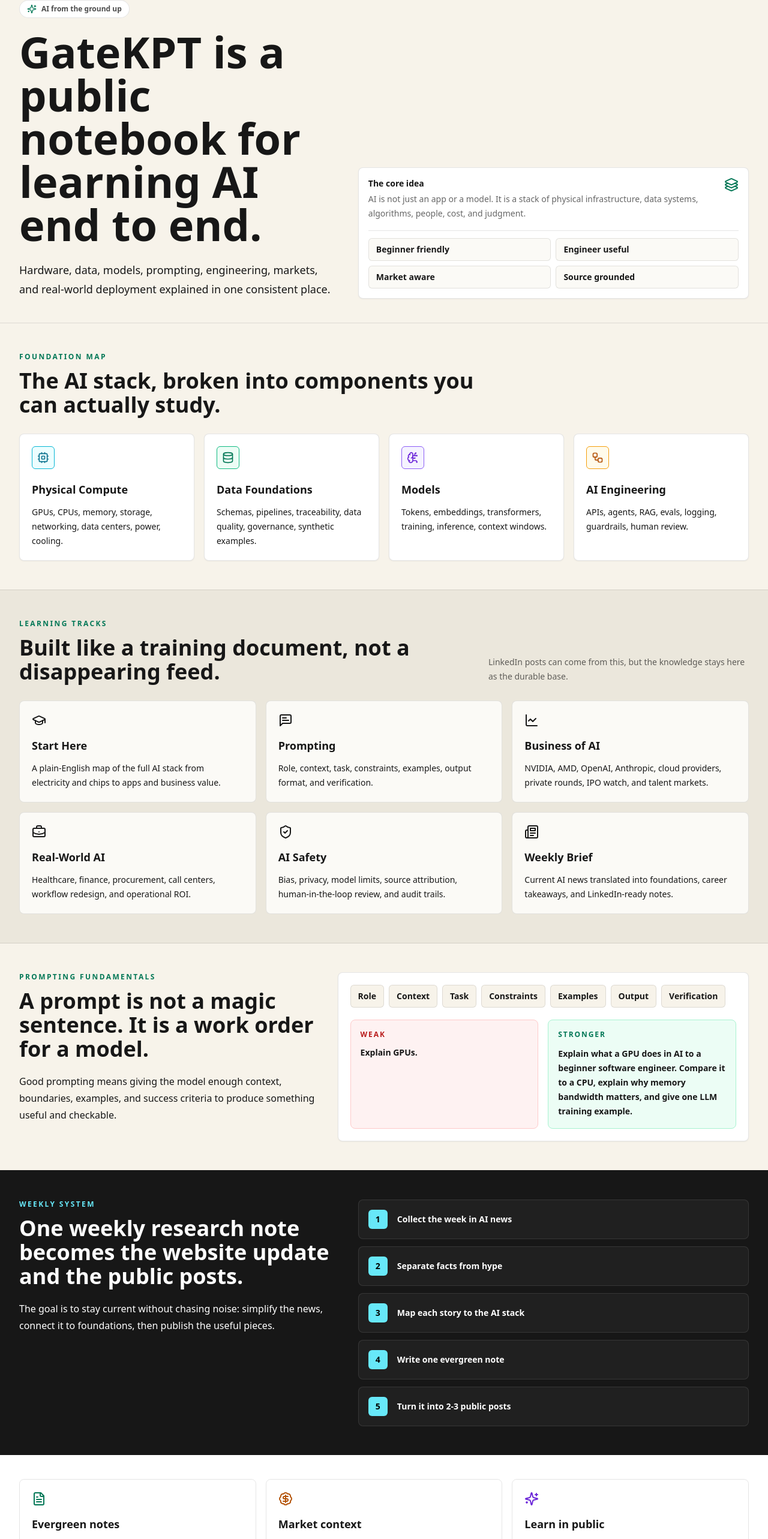
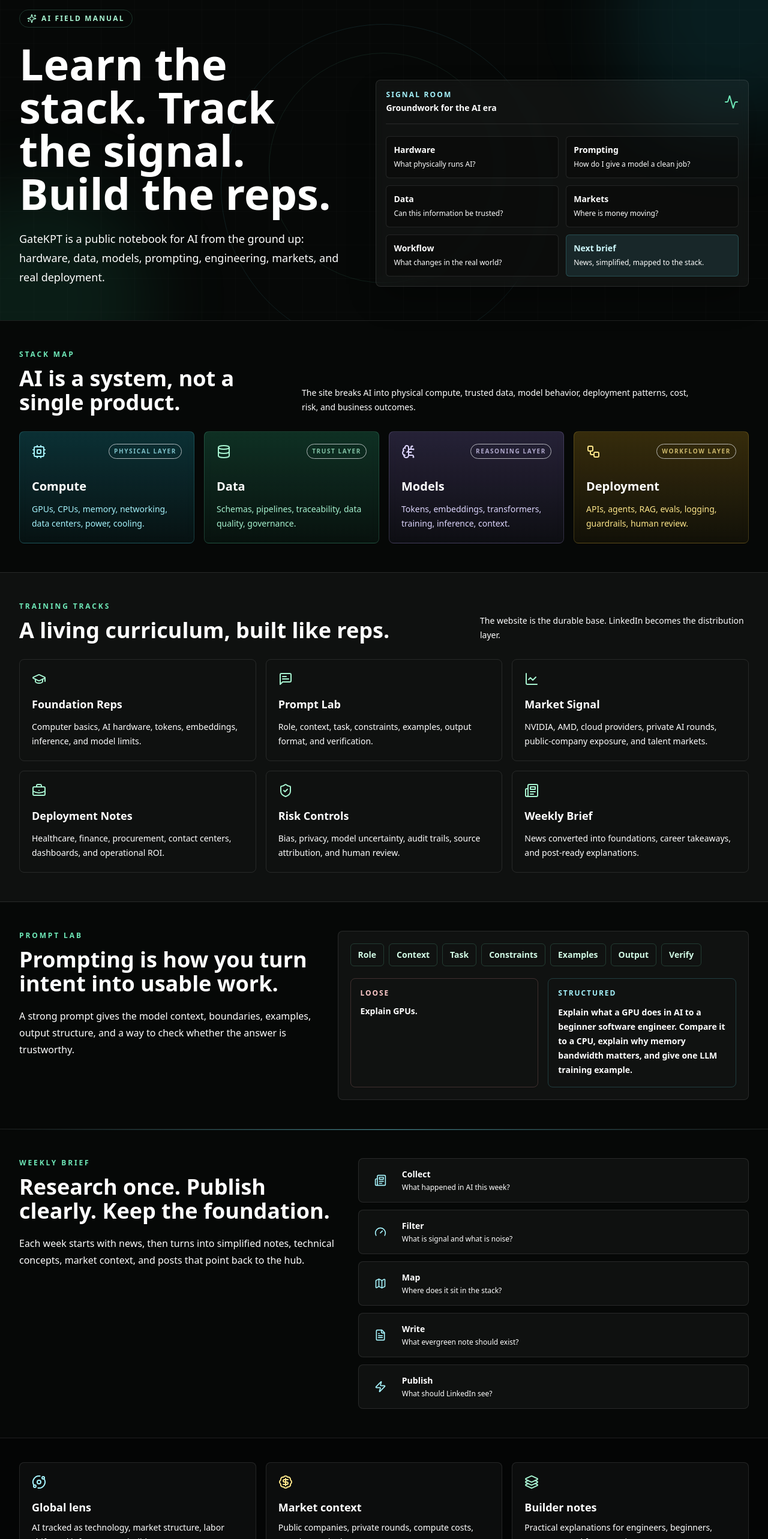
Before and after one commit to marcelozap/gateKPT, a Next.js app: page / in a window 1280 px wide. Shown: the part 85-2651 px from the top of the page at 60% size. Built offline with nearby package versions, Linux system fonts and the light colour scheme; no server answers.

Commit message:
Refine GateKPT visual direction

```diff
--- a/src/gatekpt/GatekptLanding.tsx
+++ b/src/gatekpt/GatekptLanding.tsx
@@ -2,201 +2,232 @@
 
 import { motion } from "framer-motion";
 import {
+  Activity,
   BadgeDollarSign,
   BrainCircuit,
   BriefcaseBusiness,
   Cpu,
   Database,
   FileText,
+  Gauge,
   GraduationCap,
   Layers3,
   LineChart,
+  Map,
   MessageSquareText,
   Newspaper,
+  Orbit,
   ShieldCheck,
   Sparkles,
   Workflow,
+  Zap,
 } from "lucide-react";
 
 const stackLayers = [
   {
-    title: "Physical Compute",
-    subtitle: "GPUs, CPUs, memory, storage, networking, data centers, power, cooling.",
+    title: "Compute",
+    signal: "Physical layer",
+    subtitle: "GPUs, CPUs, memory, networking, data centers, power, cooling.",
     icon: Cpu,
-    accent: "border-cyan-500 bg-cyan-50 text-cyan-700",
+    tint: "from-cyan-400/20 to-cyan-400/5 text-cyan-200 border-cyan-300/20",
   },
   {
-    title: "Data Foundations",
-    subtitle: "Schemas, pipelines, traceability, data quality, governance, synthetic examples.",
+    title: "Data",
+    signal: "Trust layer",
+    subtitle: "Schemas, pipelines, traceability, data quality, governance.",
     icon: Database,
-    accent: "border-emerald-500 bg-emerald-50 text-emerald-700",
+    tint: "from-emerald-400/20 to-emerald-400/5 text-emerald-200 border-emerald-300/20",
   },
   {
     title: "Models",
-    subtitle: "Tokens, embeddings, transformers, training, inference, context windows.",
+    signal: "Reasoning layer",
+    subtitle: "Tokens, embeddings, transformers, training, inference, context.",
     icon: BrainCircuit,
-    accent: "border-violet-500 bg-violet-50 text-violet-700",
+    tint: "from-violet-400/20 to-violet-400/5 text-violet-200 border-violet-300/20",
   },
   {
-    title: "AI Engineering",
+    title: "Deployment",
+    signal: "Workflow layer",
     subtitle: "APIs, agents, RAG, evals, logging, guardrails, human review.",
     icon: Workflow,
-    accent: "border-amber-500 bg-amber-50 text-amber-700",
+    tint: "from-amber-400/20 to-amber-400/5 text-amber-200 border-amber-300/20",
   },
 ];
 
 const learningTracks = [
   {
-    title: "Start Here",
-    detail: "A plain-English map of the full AI stack from electricity and chips to apps and business value.",
+    title: "Foundation Reps",
+    detail: "Computer basics, AI hardware, tokens, embeddings, inference, and model limits.",
     icon: GraduationCap,
   },
   {
-    title: "Prompting",
+    title: "Prompt Lab",
     detail: "Role, context, task, constraints, examples, output format, and verification.",
     icon: MessageSquareText,
   },
   {
-    title: "Business of AI",
-    detail: "NVIDIA, AMD, OpenAI, Anthropic, cloud providers, private rounds, IPO watch, and talent markets.",
+    title: "Market Signal",
+    detail: "NVIDIA, AMD, cloud providers, private AI rounds, public-company exposure, and talent markets.",
     icon: LineChart,
   },
   {
-    title: "Real-World AI",
-    detail: "Healthcare, finance, procurement, call centers, workflow redesign, and operational ROI.",
+    title: "Deployment Notes",
+    detail: "Healthcare, finance, procurement, contact centers, dashboards, and operational ROI.",
     icon: BriefcaseBusiness,
   },
   {
-    title: "AI Safety",
-    detail: "Bias, privacy, model limits, source attribution, human-in-the-loop review, and audit trails.",
+    title: "Risk Controls",
+    detail: "Bias, privacy, model uncertainty, audit trails, source attribution, and human review.",
     icon: ShieldCheck,
   },
   {
     title: "Weekly Brief",
-    detail: "Current AI news translated into foundations, career takeaways, and LinkedIn-ready notes.",
+    detail: "News converted into foundations, career takeaways, and post-ready explanations.",
     icon: Newspaper,
   },
 ];
 
-const promptSteps = [
-  "Role",
-  "Context",
-  "Task",
-  "Constraints",
-  "Examples",
-  "Output",
-  "Verification",
-];
+const promptSteps = ["Role", "Context", "Task", "Constraints", "Examples", "Output", "Verify"];
 
-const weeklyFlow = [
-  "Collect the week in AI news",
-  "Separate facts from hype",
-  "Map each story to the AI stack",
-  "Write one evergreen note",
-  "Turn it into 2-3 public posts",
+const fieldNotes = [
+  ["Hardware", "What physically runs AI?"],
+  ["Prompting", "How do I give a model a clean job?"],
+  ["Data", "Can this information be trusted?"],
+  ["Markets", "Where is money moving?"],
+  ["Workflow", "What changes in the real world?"],
 ];
 
 function SectionLabel({ children }: { children: React.ReactNode }) {
   return (
-    <p className="text-xs font-black uppercase tracking-[0.2em] text-emerald-700">
+    <p className="text-xs font-black uppercase tracking-[0.24em] text-emerald-300">
       {children}
     </p>
   );
 }
 
+function SignalGrid() {
+  return (
+    <div className="pointer-events-none absolute inset-0 overflow-hidden">
+      <div className="absolute inset-0 bg-[linear-gradient(rgba(255,255,255,0.055)_1px,transparent_1px),linear-gradient(90deg,rgba(255,255,255,0.055)_1px,transparent_1px)] bg-[size:56px_56px] opacity-30" />
+      <div className="absolute left-1/2 top-20 h-[34rem] w-[34rem] -translate-x-1/2 rounded-full border border-cyan-300/10" />
+      <div className="absolute left-1/2 top-32 h-[24rem] w-[24rem] -translate-x-1/2 rounded-full border border-emerald-300/10" />
+      <div className="absolute right-[-8rem] top-[-8rem] h-96 w-96 rounded-full bg-cyan-400/10 blur-3xl" />
+      <div className="absolute bottom-[-10rem] left-[-8rem] h-96 w-96 rounded-full bg-emerald-400/10 blur-3xl" />
+    </div>
+  );
+}
+
 export function GatekptLanding() {
   return (
-    <main className="min-h-screen bg-[#f7f3ea] text-[#171717]">
-      <section className="border-b border-black/10 bg-[#f7f3ea] px-4 py-10 sm:px-6 lg:px-8">
-        <div className="mx-auto grid max-w-7xl gap-8 lg:grid-cols-[0.9fr_1.1fr] lg:items-end">
+    <main className="min-h-screen overflow-hidden bg-[#060807] text-white">
+      <section className="relative border-b border-white/10 px-4 py-10 sm:px-6 lg:px-8 lg:py-14">
+        <SignalGrid />
+        <div className="relative mx-auto grid max-w-7xl gap-8 lg:grid-cols-[0.95fr_1.05fr] lg:items-end">
           <motion.div
-            initial={{ opacity: 0, y: 12 }}
+            initial={{ opacity: 0, y: 14 }}
             animate={{ opacity: 1, y: 0 }}
-            transition={{ duration: 0.45, ease: "easeOut" }}
+            transition={{ duration: 0.5, ease: "easeOut" }}
           >
-            <div className="mb-5 inline-flex items-center gap-2 rounded-full border border-black/10 bg-white px-3 py-1.5 text-xs font-bold text-black/70">
-              <Sparkles className="h-4 w-4 text-emerald-700" />
-              AI from the ground up
+            <div className="mb-6 inline-flex items-center gap-2 rounded-full border border-emerald-300/20 bg-emerald-300/8 px-3 py-1.5 text-xs font-black uppercase tracking-[0.18em] text-emerald-200">
+              <Sparkles className="h-4 w-4" />
+              AI field manual
             </div>
-            <h1 className="max-w-4xl text-5xl font-black leading-[0.95] sm:text-6xl lg:text-7xl">
-              GateKPT is a public notebook for learning AI end to end.
+            <h1 className="max-w-4xl text-5xl font-black leading-[0.9] sm:text-6xl lg:text-7xl">
+              Learn the stack. Track the signal. Build the reps.
             </h1>
-            <p className="mt-6 max-w-2xl text-lg font-medium leading-8 text-black/68">
-              Hardware, data, models, prompting, engineering, markets, and real-world deployment
-              explained in one consistent place.
+            <p className="mt-6 max-w-2xl text-lg font-medium leading-8 text-white/68">
+              GateKPT is a public notebook for AI from the ground up: hardware, data,
+              models, prompting, engineering, markets, and real deployment.
             </p>
           </motion.div>
 
           <motion.div
-            initial={{ opacity: 0, y: 12 }}
+            initial={{ opacity: 0, y: 14 }}
             animate={{ opacity: 1, y: 0 }}
-            transition={{ delay: 0.08, duration: 0.45, ease: "easeOut" }}
-            className="grid gap-3 rounded-lg border border-black/10 bg-white p-4 shadow-sm"
+            transition={{ delay: 0.08, duration: 0.5, ease: "easeOut" }}
+            className="rounded-lg border border-white/10 bg-white/[0.045] p-4 shadow-2xl shadow-black/40 backdrop-blur"
           >
-            <div className="flex items-start justify-between gap-4 border-b border-black/10 pb-4">
+            <div className="flex items-center justify-between border-b border-white/10 pb-4">
               <div>
-                <p className="text-sm font-black">The core idea</p>
-                <p className="mt-1 text-sm leading-6 text-black/60">
-                  AI is not just an app or a model. It is a stack of physical infrastructure,
-                  data systems, algorithms, people, cost, and judgment.
+                <p className="text-xs font-black uppercase tracking-[0.18em] text-cyan-200">Signal Room</p>
+                <p className="mt-1 text-sm font-semibold text-white/58">Groundwork for the AI era</p>
+              </div>
+              <Activity className="h-6 w-6 text-emerald-300" />
+            </div>
+
+            <div className="mt-5 grid gap-3 sm:grid-cols-2">
+              {fieldNotes.map(([label, question]) => (
+                <div key={label} className="rounded-md border border-white/10 bg-black/30 p-3">
+                  <p className="text-sm font-black text-white">{label}</p>
+                  <p className="mt-1 text-xs font-medium leading-5 text-white/52">{question}</p>
+                </div>
+              ))}
+              <div className="rounded-md border border-cyan-300/20 bg-cyan-300/10 p-3">
+                <p className="text-sm font-black text-cyan-100">Next brief</p>
+                <p className="mt-1 text-xs font-medium leading-5 text-cyan-100/62">
+                  News, simplified, mapped to the stack.
                 </p>
               </div>
-              <Layers3 className="h-6 w-6 shrink-0 text-emerald-700" />
-            </div>
-            <div className="grid gap-2 sm:grid-cols-2">
-              {["Beginner friendly", "Engineer useful", "Market aware", "Source grounded"].map((item) => (
-                <div key={item} className="rounded-md border border-black/10 bg-[#fbfaf6] px-3 py-2 text-sm font-bold text-black/72">
-                  {item}
-                </div>
-              ))}
             </div>
           </motion.div>
         </div>
       </section>
 
-      <section id="stack" className="px-4 py-12 sm:px-6 lg:px-8">
+      <section id="stack" className="relative px-4 py-12 sm:px-6 lg:px-8">
         <div className="mx-auto max-w-7xl">
-          <div className="max-w-3xl">
-            <SectionLabel>Foundation map</SectionLabel>
-            <h2 className="mt-3 text-3xl font-black leading-tight sm:text-4xl">
-              The AI stack, broken into components you can actually study.
-            </h2>
+          <div className="grid gap-6 lg:grid-cols-[0.75fr_1.25fr] lg:items-end">
+            <div>
+              <SectionLabel>Stack map</SectionLabel>
+              <h2 className="mt-3 text-3xl font-black leading-tight sm:text-4xl">
+                AI is a system, not a single product.
+              </h2>
+            </div>
+            <p className="max-w-2xl text-sm font-medium leading-6 text-white/58">
+              The site breaks AI into physical compute, trusted data, model behavior,
+              deployment patterns, cost, risk, and business outcomes.
+            </p>
           </div>
 
           <div className="mt-7 grid gap-4 md:grid-cols-2 xl:grid-cols-4">
             {stackLayers.map((layer) => (
-              <article key={layer.title} className="rounded-lg border border-black/10 bg-white p-5 shadow-sm">
-                <div className={`mb-5 inline-flex rounded-md border p-2 ${layer.accent}`}>
-                  <layer.icon className="h-5 w-5" />
+              <article
+                key={layer.title}
+                className={`rounded-lg border bg-gradient-to-b ${layer.tint} p-5 backdrop-blur`}
+              >
+                <div className="mb-8 flex items-center justify-between">
+                  <layer.icon className="h-6 w-6" />
+                  <span className="rounded-full border border-current/20 px-2 py-1 text-[10px] font-black uppercase tracking-[0.16em] opacity-75">
+                    {layer.signal}
+                  </span>
                 </div>
-                <h3 className="text-lg font-black">{layer.title}</h3>
-                <p className="mt-3 text-sm leading-6 text-black/62">{layer.subtitle}</p>
+                <h3 className="text-xl font-black text-white">{layer.title}</h3>
+                <p className="mt-3 text-sm leading-6 text-white/62">{layer.subtitle}</p>
               </article>
             ))}
           </div>
         </div>
       </section>
 
-      <section id="tracks" className="border-y border-black/10 bg-[#ebe7dc] px-4 py-12 sm:px-6 lg:px-8">
+      <section id="tracks" className="border-y border-white/10 bg-white/[0.035] px-4 py-12 sm:px-6 lg:px-8">
         <div className="mx-auto max-w-7xl">
           <div className="flex flex-col justify-between gap-4 md:flex-row md:items-end">
             <div className="max-w-3xl">
-              <SectionLabel>Learning tracks</SectionLabel>
+              <SectionLabel>Training tracks</SectionLabel>
               <h2 className="mt-3 text-3xl font-black leading-tight sm:text-4xl">
-                Built like a training document, not a disappearing feed.
+                A living curriculum, built like reps.
               </h2>
             </div>
-            <p className="max-w-md text-sm font-medium leading-6 text-black/60">
-              LinkedIn posts can come from this, but the knowledge stays here as the durable base.
+            <p className="max-w-md text-sm font-medium leading-6 text-white/58">
+              The website is the durable base. LinkedIn becomes the distribution layer.
             </p>
           </div>
 
           <div className="mt-7 grid gap-4 md:grid-cols-2 xl:grid-cols-3">
             {learningTracks.map((track) => (
-              <article key={track.title} className="rounded-lg border border-black/10 bg-[#fbfaf6] p-5">
-                <track.icon className="h-6 w-6 text-black/76" />
+              <article key={track.title} className="group rounded-lg border border-white/10 bg-black/26 p-5 transition hover:border-emerald-300/35 hover:bg-emerald-300/5">
+                <track.icon className="h-6 w-6 text-emerald-200" />
                 <h3 className="mt-4 text-lg font-black">{track.title}</h3>
-                <p className="mt-3 text-sm leading-6 text-black/62">{track.detail}</p>
+                <p className="mt-3 text-sm leading-6 text-white/58">{track.detail}</p>
               </article>
             ))}
           </div>
@@ -206,32 +237,32 @@ export function GatekptLanding() {
       <section id="prompting" className="px-4 py-12 sm:px-6 lg:px-8">
         <div className="mx-auto grid max-w-7xl gap-6 lg:grid-cols-[0.85fr_1.15fr]">
           <div>
-            <SectionLabel>Prompting fundamentals</SectionLabel>
+            <SectionLabel>Prompt lab</SectionLabel>
             <h2 className="mt-3 text-3xl font-black leading-tight sm:text-4xl">
-              A prompt is not a magic sentence. It is a work order for a model.
+              Prompting is how you turn intent into usable work.
             </h2>
-            <p className="mt-5 text-base font-medium leading-7 text-black/64">
-              Good prompting means giving the model enough context, boundaries, examples, and success criteria
-              to produce something useful and checkable.
+            <p className="mt-5 text-base font-medium leading-7 text-white/62">
+              A strong prompt gives the model context, boundaries, examples, output structure,
+              and a way to check whether the answer is trustworthy.
             </p>
           </div>
 
-          <div className="rounded-lg border border-black/10 bg-white p-5 shadow-sm">
+          <div className="rounded-lg border border-white/10 bg-white/[0.045] p-5">
             <div className="flex flex-wrap gap-2">
               {promptSteps.map((step) => (
-                <span key={step} className="rounded-md border border-black/10 bg-[#f7f3ea] px-3 py-2 text-sm font-black">
+                <span key={step} className="rounded-md border border-emerald-300/20 bg-emerald-300/8 px-3 py-2 text-sm font-black text-emerald-100">
                   {step}
                 </span>
               ))}
             </div>
             <div className="mt-5 grid gap-4 md:grid-cols-2">
-              <div className="rounded-lg border border-red-200 bg-red-50 p-4">
-                <p className="text-xs font-black uppercase tracking-[0.16em] text-red-700">Weak</p>
-                <p className="mt-3 text-sm font-semibold text-black/72">Explain GPUs.</p>
+              <div className="rounded-lg border border-red-300/20 bg-red-300/8 p-4">
+                <p className="text-xs font-black uppercase tracking-[0.16em] text-red-200">Loose</p>
+                <p className="mt-3 text-sm font-semibold text-white/72">Explain GPUs.</p>
               </div>
-              <div className="rounded-lg border border-emerald-200 bg-emerald-50 p-4">
-                <p className="text-xs font-black uppercase tracking-[0.16em] text-emerald-700">Stronger</p>
-                <p className="mt-3 text-sm font-semibold leading-6 text-black/72">
+              <div className="rounded-lg border border-cyan-300/20 bg-cyan-300/8 p-4">
+                <p className="text-xs font-black uppercase tracking-[0.16em] text-cyan-200">Structured</p>
+                <p className="mt-3 text-sm font-semibold leading-6 text-white/72">
                   Explain what a GPU does in AI to a beginner software engineer. Compare it to a CPU,
                   explain why memory bandwidth matters, and give one LLM training example.
                 </p>
@@ -241,52 +272,62 @@ export function GatekptLanding() {
         </div>
       </section>
 
-      <section id="brief" className="border-t border-black/10 bg-[#171717] px-4 py-12 text-white sm:px-6 lg:px-8">
+      <section id="brief" className="relative border-t border-white/10 px-4 py-12 sm:px-6 lg:px-8">
+        <div className="absolute inset-x-0 top-0 h-px bg-gradient-to-r from-transparent via-cyan-300/60 to-transparent" />
         <div className="mx-auto grid max-w-7xl gap-8 lg:grid-cols-[0.9fr_1.1fr]">
           <div>
-            <p className="text-xs font-black uppercase tracking-[0.2em] text-cyan-300">Weekly system</p>
+            <SectionLabel>Weekly brief</SectionLabel>
             <h2 className="mt-3 text-3xl font-black leading-tight sm:text-4xl">
-              One weekly research note becomes the website update and the public posts.
+              Research once. Publish clearly. Keep the foundation.
             </h2>
-            <p className="mt-5 text-base font-medium leading-7 text-white/64">
-              The goal is to stay current without chasing noise: simplify the news, connect it to foundations,
-              then publish the useful pieces.
+            <p className="mt-5 text-base font-medium leading-7 text-white/62">
+              Each week starts with news, then turns into simplified notes, technical concepts,
+              market context, and posts that point back to the hub.
             </p>
           </div>
           <div className="grid gap-3">
-            {weeklyFlow.map((item, index) => (
-              <div key={item} className="flex items-center gap-4 rounded-lg border border-white/10 bg-white/[0.04] p-4">
-                <span className="flex h-8 w-8 shrink-0 items-center justify-center rounded-md bg-cyan-300 text-sm font-black text-black">
-                  {index + 1}
-                </span>
-                <p className="text-sm font-bold text-white/82">{item}</p>
+            {[
+              [Newspaper, "Collect", "What happened in AI this week?"],
+              [Gauge, "Filter", "What is signal and what is noise?"],
+              [Map, "Map", "Where does it sit in the stack?"],
+              [FileText, "Write", "What evergreen note should exist?"],
+              [Zap, "Publish", "What should LinkedIn see?"],
+            ].map(([Icon, label, detail]) => (
+              <div key={label as string} className="flex items-center gap-4 rounded-lg border border-white/10 bg-white/[0.04] p-4">
+                <div className="flex h-10 w-10 shrink-0 items-center justify-center rounded-md bg-cyan-300/12 text-cyan-200">
+                  <Icon className="h-5 w-5" />
+                </div>
+                <div>
+                  <p className="text-sm font-black text-white">{label as string}</p>
+                  <p className="mt-1 text-xs font-medium text-white/52">{detail as string}</p>
+                </div>
               </div>
             ))}
           </div>
         </div>
       </section>
 
-      <section className="bg-white px-4 py-10 sm:px-6 lg:px-8">
+      <section className="border-t border-white/10 bg-black/35 px-4 py-10 sm:px-6 lg:px-8">
         <div className="mx-auto grid max-w-7xl gap-4 md:grid-cols-3">
-          <div className="rounded-lg border border-black/10 p-5">
-            <FileText className="h-6 w-6 text-emerald-700" />
-            <h3 className="mt-4 text-lg font-black">Evergreen notes</h3>
-            <p className="mt-2 text-sm leading-6 text-black/62">
-              Pages that stay useful after the news cycle moves on.
+          <div className="rounded-lg border border-white/10 bg-white/[0.035] p-5">
+            <Orbit className="h-6 w-6 text-cyan-200" />
+            <h3 className="mt-4 text-lg font-black">Global lens</h3>
+            <p className="mt-2 text-sm leading-6 text-white/56">
+              AI tracked as technology, market structure, labor shift, and infrastructure buildout.
             </p>
           </div>
-          <div className="rounded-lg border border-black/10 p-5">
-            <BadgeDollarSign className="h-6 w-6 text-amber-700" />
+          <div className="rounded-lg border border-white/10 bg-white/[0.035] p-5">
+            <BadgeDollarSign className="h-6 w-6 text-amber-200" />
             <h3 className="mt-4 text-lg font-black">Market context</h3>
-            <p className="mt-2 text-sm leading-6 text-black/62">
-              Public companies, private valuations, compute costs, and hiring trends.
+            <p className="mt-2 text-sm leading-6 text-white/56">
+              Public companies, private rounds, compute costs, margins, and talent pressure.
             </p>
           </div>
-          <div className="rounded-lg border border-black/10 p-5">
-            <Sparkles className="h-6 w-6 text-violet-700" />
-            <h3 className="mt-4 text-lg font-black">Learn in public</h3>
-            <p className="mt-2 text-sm leading-6 text-black/62">
-              Clear explanations from a working engineer studying the whole stack.
+          <div className="rounded-lg border border-white/10 bg-white/[0.035] p-5">
+            <Layers3 className="h-6 w-6 text-emerald-200" />
+            <h3 className="mt-4 text-lg font-black">Builder notes</h3>
+            <p className="mt-2 text-sm leading-6 text-white/56">
+              Practical explanations for engineers, beginners, operators, and future projects.
             </p>
           </div>
         </div>
```
